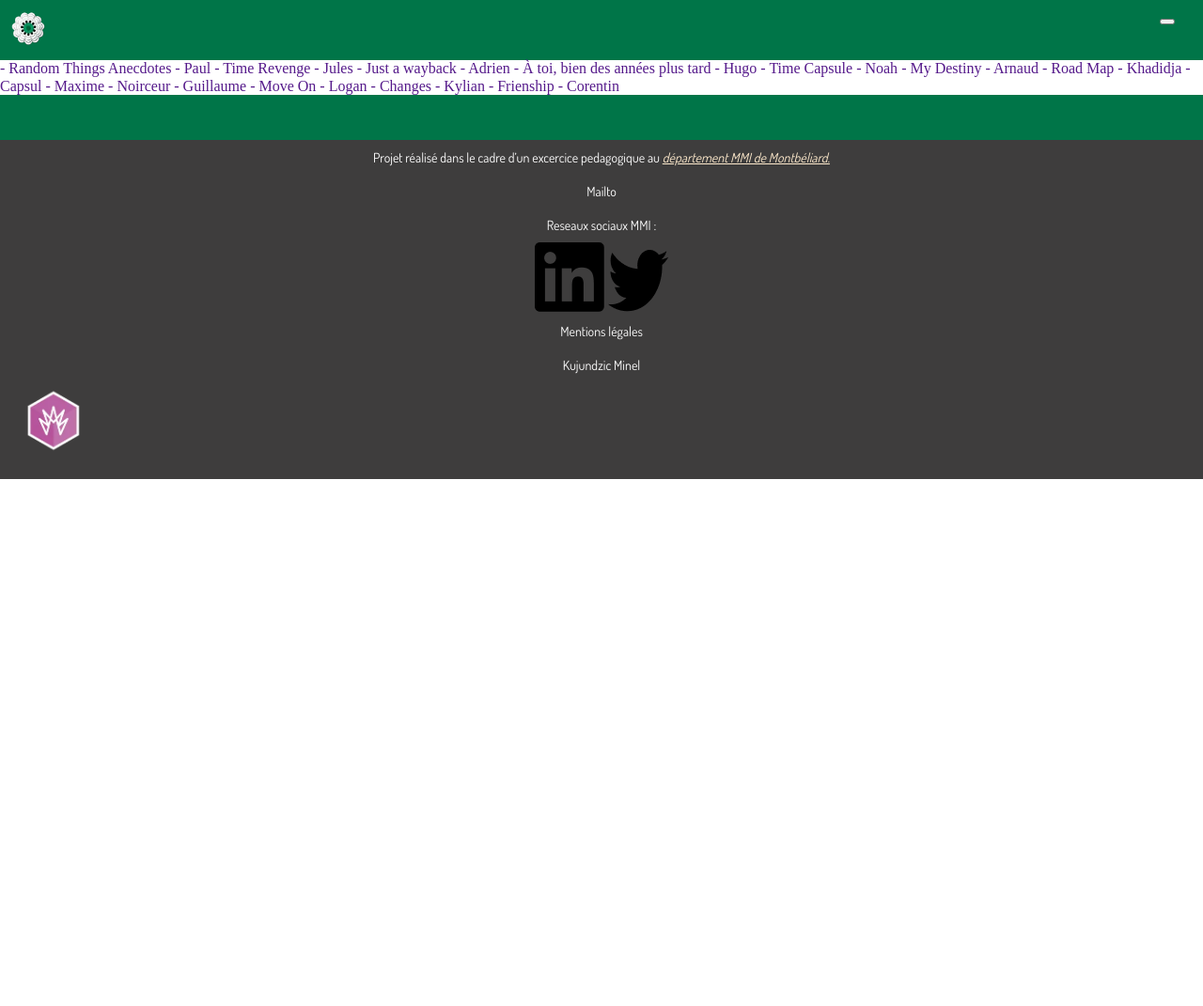
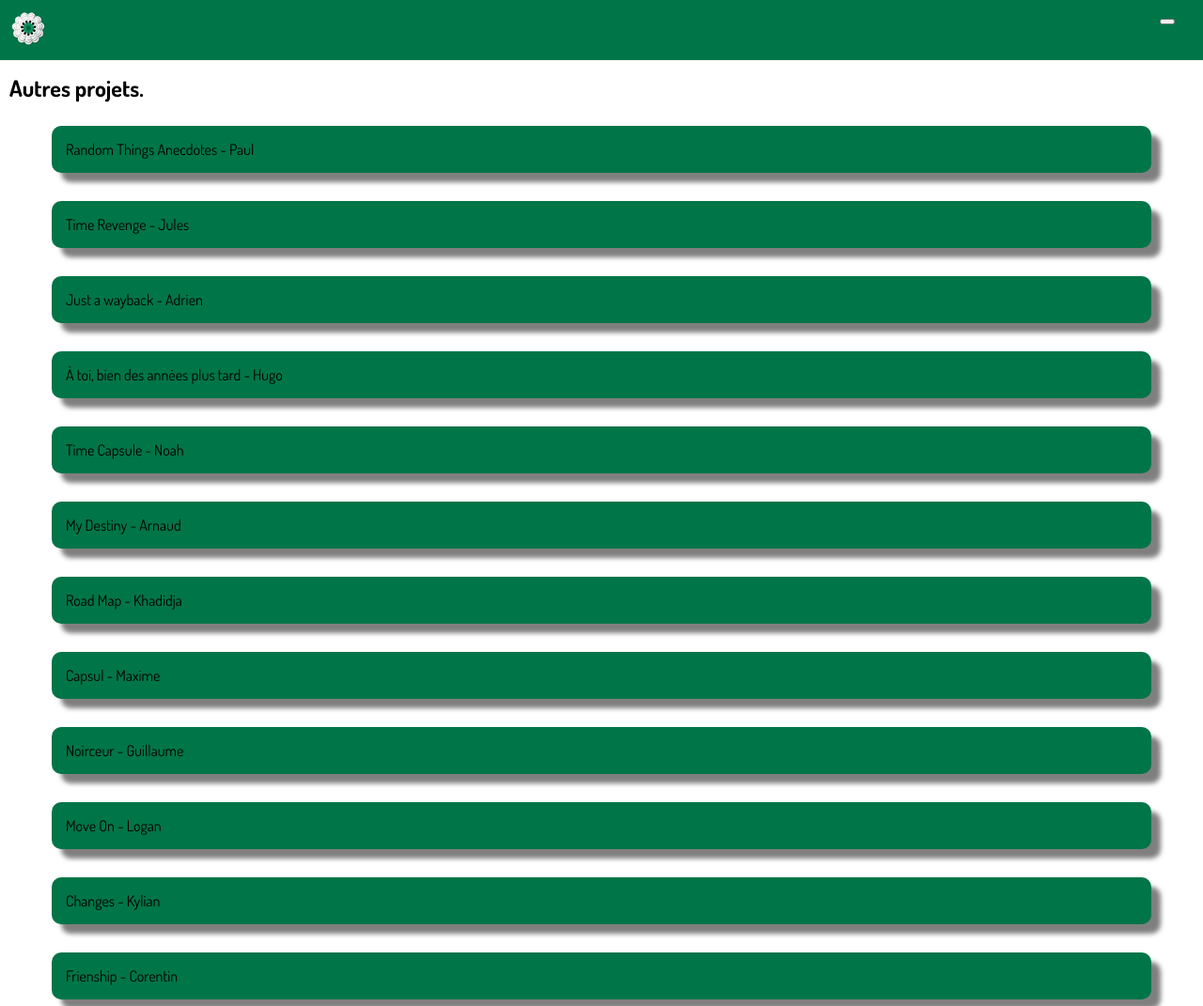
Before and after one commit to MMI-SAE-105/2022-sae105-projet-Kujundzic-Minel, a plain HTML site: page html_francais/autresprojets.html in a window 1280 px wide. Shown: the top 1071 px of the page at 94% size. Before the commit the page ends 800 px from the top, so only its background shows below. Drawn offline with nearby package versions, Linux system fonts and the light colour scheme.

Commit message:
fix page autre projets

```diff
--- a/html_francais/autresprojets.html
+++ b/html_francais/autresprojets.html
@@ -38,18 +38,23 @@
      </header>
 
     <main>
-        <a href="">- Random Things Anecdotes - Paul</a>
-        <a href="">- Time Revenge - Jules</a>
-        <a href="">- Just a wayback - Adrien</a>
-        <a href="">- À toi, bien des années plus tard - Hugo</a>
-        <a href="">- Time Capsule - Noah</a>
-        <a href="">- My Destiny - Arnaud</a>
-        <a href="">- Road Map - Khadidja</a>
-        <a href="">- Capsul - Maxime</a>
-        <a href="">- Noirceur - Guillaume</a>
-        <a href="">- Move On - Logan</a>
-        <a href="">- Changes - Kylian</a>
-        <a href="">- Frienship - Corentin</a>
+        <h1> Autres projets.</h1>
+        <nav>
+            <ul class="main__nav--ul__ap">
+                <li class="main__nav--ul__li"><a href="">Random Things Anecdotes - Paul</a></li>
+                <li class="main__nav--ul__li"><a href="">Time Revenge - Jules</a></li>
+                <li class="main__nav--ul__li"><a href="">Just a wayback - Adrien</a></li>
+                <li class="main__nav--ul__li"><a href="">À toi, bien des années plus tard - Hugo</a></li>
+                <li class="main__nav--ul__li"><a href="">Time Capsule - Noah</a></li>
+                <li class="main__nav--ul__li"><a href="">My Destiny - Arnaud</a></li>
+                <li class="main__nav--ul__li"><a href="">Road Map - Khadidja</a></li>
+                <li class="main__nav--ul__li"><a href="">Capsul - Maxime</a></li>
+                <li class="main__nav--ul__li"><a href="">Noirceur - Guillaume</a></li>
+                <li class="main__nav--ul__li"><a href="">Move On - Logan</a></li>
+                <li class="main__nav--ul__li"><a href="">Changes - Kylian</a></li>
+                <li class="main__nav--ul__li"><a href="">Frienship - Corentin</a></li>
+            </ul>
+        </nav>
     </main>
 
     <footer class="footer">
--- a/src/css/base/main.css
+++ b/src/css/base/main.css
@@ -22,11 +22,6 @@
 .header__nav--ul a {
   color: blanchedalmond;
 }
-
-/* .rectangle {
-  height: 48px;
-  background-color: #007548;
-  /* margin-top: 100px; */
 
 .imagefond {
   display: block;
@@ -81,7 +76,6 @@
   font-family: var(--dosis);
   margin-right: 20px;
   font-size: 16px;
-
 }
 
 
@@ -97,7 +91,6 @@ a {
   background-color: #007548;
   border-radius: 10px;
   box-shadow: 10px 10px 5px rgba(0, 0, 0, 0.5);
-
 }
 
 
@@ -128,3 +121,38 @@ p {
   margin-left: 10px;
   margin-right: 10px;
 }
+
+.main__nav--ul__ap {
+  display: flex;
+  flex-direction: column;
+  display: flex;
+  flex-direction: column;
+  justify-content: space-between;
+  gap: 15px;
+  align-items: left;
+}
+
+.main__nav--ul__ap a {
+  list-style: none;
+  line-height: 50px;
+  color: black;
+  margin-left: 15px ;
+  margin-right: 15px;
+  margin-top: 15px ;
+  margin-bottom: 15px;
+  font-size: 16px;
+  font-family: var(--dosis);
+  color: #000000;
+
+}
+
+.main__nav--ul__li{
+  margin-left: 15px ;
+  margin-right: 55px;
+  margin-top: 10px ;
+  margin-bottom: 5px;
+  list-style: none;
+  background-color: #007548;
+  border-radius: 10px;
+  box-shadow: 10px 10px 5px rgba(0, 0, 0, 0.5);
+}
```
